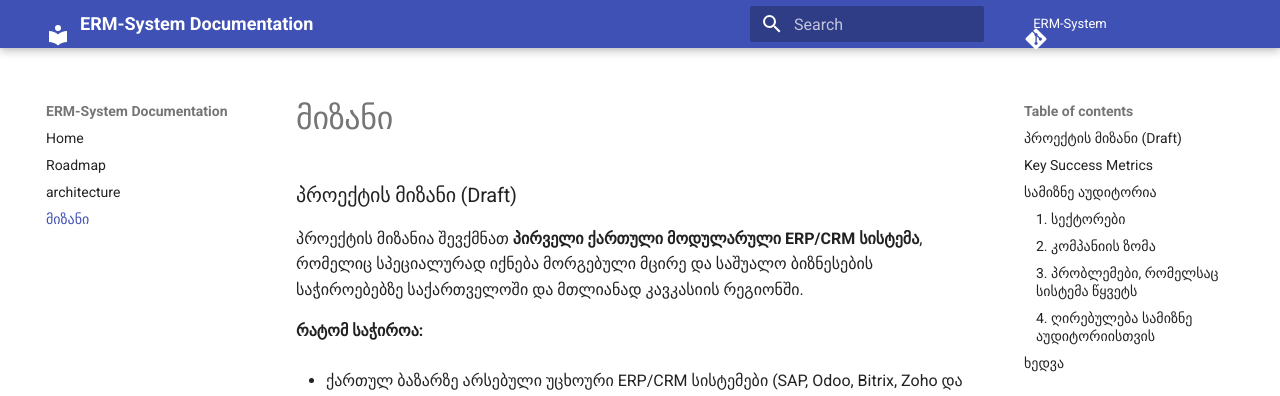
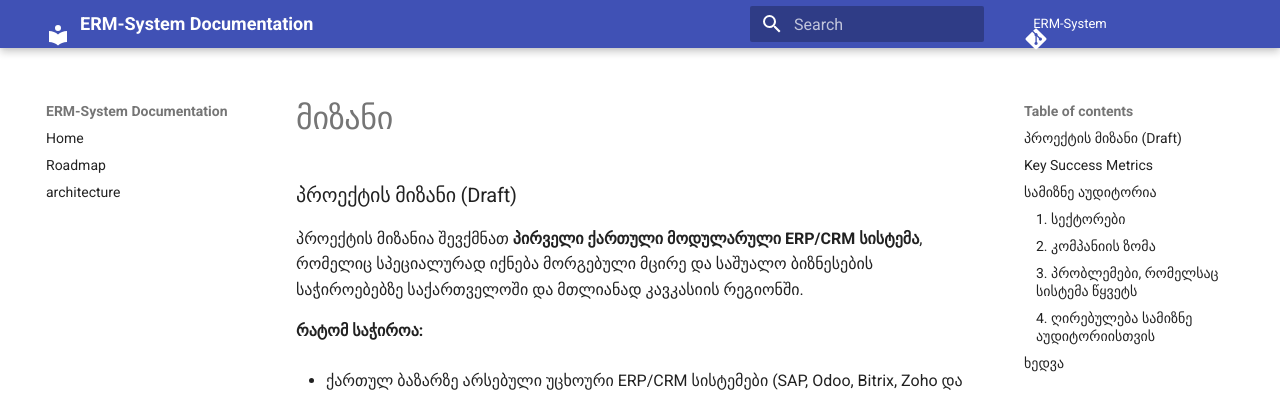
Before and after one commit to Ministra1978/ERM-System, an MkDocs documentation site: the page built from docs/მიზანი.md, in a window 1280 px wide. Shown: the top 396 px of the page. Built offline with MkDocs 1.6.1 and Material for MkDocs 9.7.7, drawn with Linux system fonts in a browser that asks for light colours; comment, search, counter and statistics services are not loaded.

Commit message:
Update mkdocs.yml

```diff
--- a/mkdocs.yml
+++ b/mkdocs.yml
@@ -27,4 +27,3 @@ nav:
   - Home: index.md
   - Roadmap: roadmap.md
   - architecture: architecture.md
-  - მიზანი: მიზანი.md
```
